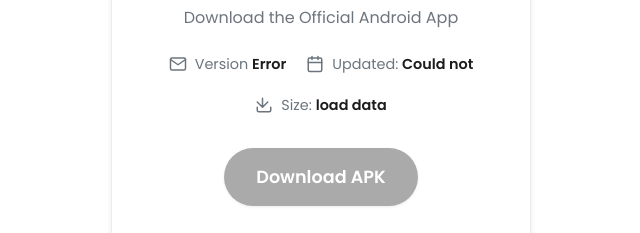
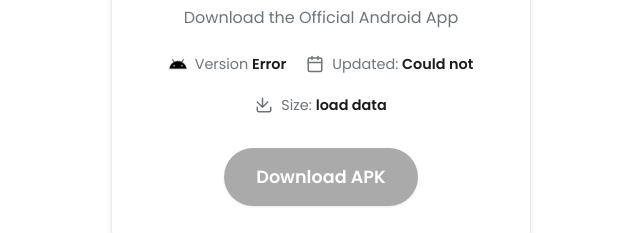
Before and after one commit to saadat-notebook/app, a plain HTML site: page index.html in a window 1280 px wide. Shown: the part 319-552 px from the top of the page, 319-959 px from the left. Drawn offline with Linux system fonts and the light colour scheme; no server answers.

Commit message:
Update index.html

```diff
--- a/index.html
+++ b/index.html
@@ -195,11 +195,10 @@
             <p class="app-tagline">Download the Official Android App</p>
             <div class="info-grid">
                 <div class="info-item">
-                    <svg fill="none" stroke="currentColor" stroke-linecap="round" stroke-linejoin="round"
-                        stroke-width="2" viewBox="0 0 24 24">
-                        <path d="M4 4h16c1.1 0 2 .9 2 2v12c0 1.1-.9 2-2 2H4c-1.1 0-2-.9-2-2V6c0-1.1.9-2 2-2z" />
-                        <path d="m22 6-10 7L2 6" />
-                    </svg>
+                    <svg fill="#000000" width="800px" height="800px" viewBox="0 0 32 32" version="1.1" xmlns="http://www.w3.org/2000/svg">
+<title>android</title>
+<path d="M23.35 12.653l2.496-4.323c0.044-0.074 0.070-0.164 0.070-0.26 0-0.287-0.232-0.519-0.519-0.519-0.191 0-0.358 0.103-0.448 0.257l-0.001 0.002-2.527 4.377c-1.887-0.867-4.094-1.373-6.419-1.373s-4.532 0.506-6.517 1.413l0.098-0.040-2.527-4.378c-0.091-0.156-0.259-0.26-0.45-0.26-0.287 0-0.519 0.232-0.519 0.519 0 0.096 0.026 0.185 0.071 0.262l-0.001-0.002 2.496 4.323c-4.286 2.367-7.236 6.697-7.643 11.744l-0.003 0.052h29.991c-0.41-5.099-3.36-9.429-7.57-11.758l-0.076-0.038zM9.098 20.176c-0 0-0 0-0 0-0.69 0-1.249-0.559-1.249-1.249s0.559-1.249 1.249-1.249c0.69 0 1.249 0.559 1.249 1.249v0c-0.001 0.689-0.559 1.248-1.249 1.249h-0zM22.902 20.176c-0 0-0 0-0 0-0.69 0-1.249-0.559-1.249-1.249s0.559-1.249 1.249-1.249c0.69 0 1.249 0.559 1.249 1.249v0c-0.001 0.689-0.559 1.248-1.249 1.249h-0z"></path>
+</svg>
                     <span>Version <b id="version">...</b></span>
                 </div>
                 <div class="info-item">
```
